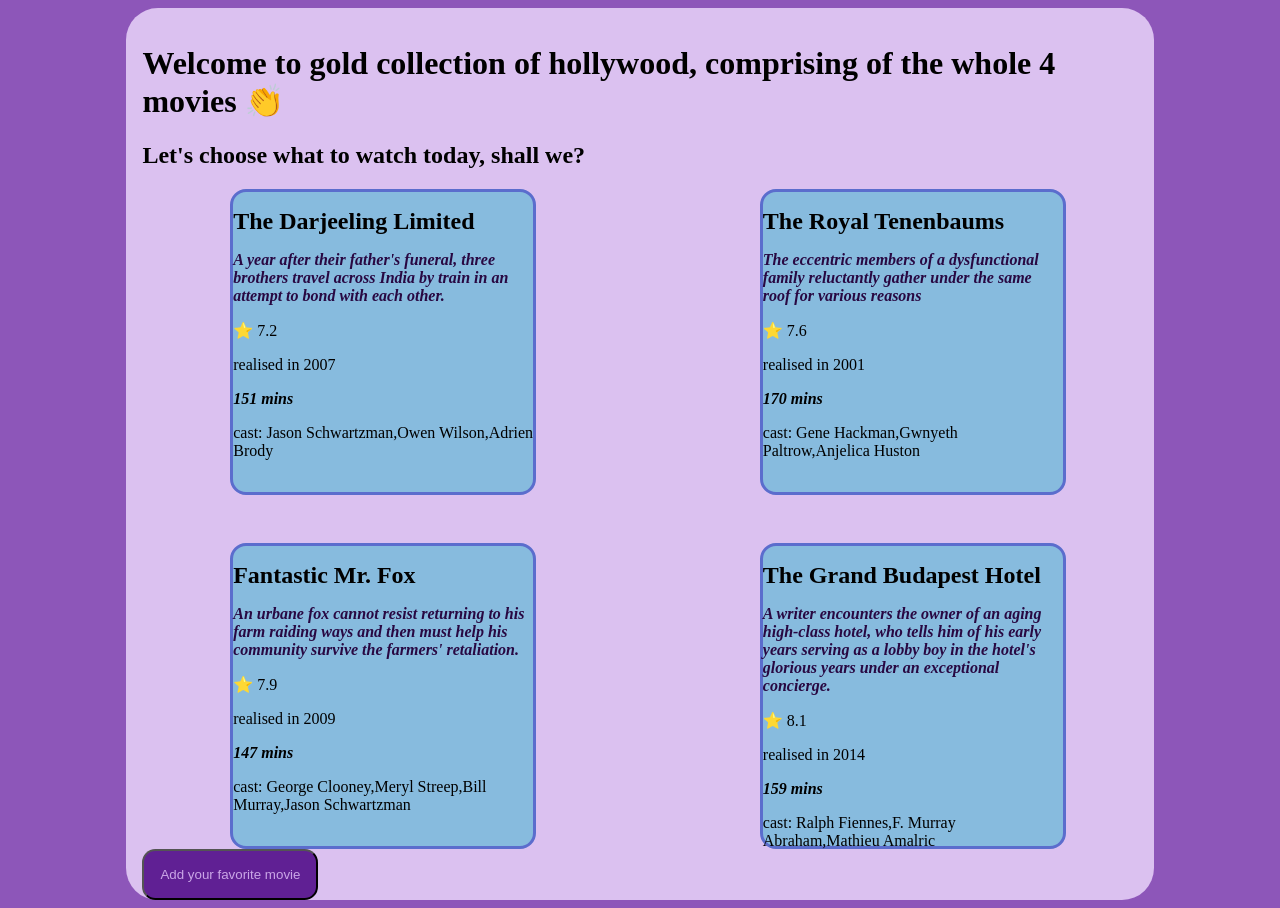
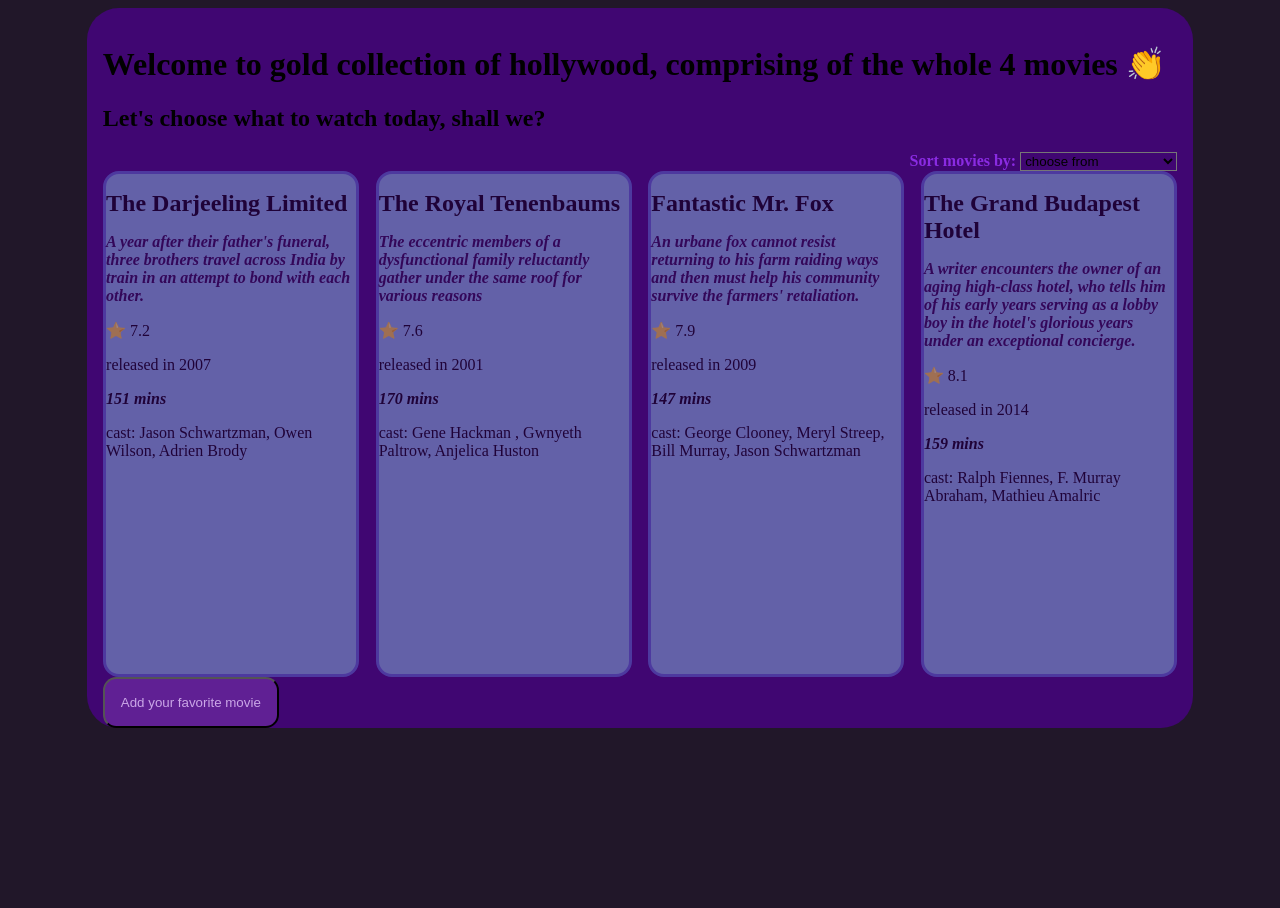
Before and after one commit to pr-maryanarty/FAC-movie-data-project, a plain HTML site: page index.html in a window 1280 px wide. After the commit the page ends 800 px from the top, so only its background shows below. Drawn offline with Linux system fonts and the light colour scheme.

Commit message:
implemented sorting

```diff
--- a/app.js
+++ b/app.js
@@ -1,7 +1,7 @@
 let movieData = {
   "The Darjeeling Limited": {
     plot: "A year after their father's funeral, three brothers travel across India by train in an attempt to bond with each other.",
-    cast: ["Jason Schwartzman", "Owen Wilson", "Adrien Brody"],
+    cast: ["Jason Schwartzman", " Owen Wilson", " Adrien Brody"],
     runtime: 151,
     rating: 7.2,
     year: 2007,
@@ -10,7 +10,7 @@ let movieData = {
     plot: "The eccentric members of a dysfunctional family reluctantly gather under the same roof for various reasons",
     rating: 7.6,
     year: 2001,
-    cast: ["Gene Hackman", "Gwnyeth Paltrow", "Anjelica Huston"],
+    cast: ["Gene Hackman ", " Gwnyeth Paltrow", " Anjelica Huston"],
     runtime: 170,
   },
   "Fantastic Mr. Fox": {
@@ -18,9 +18,9 @@ let movieData = {
     plot: "An urbane fox cannot resist returning to his farm raiding ways and then must help his community survive the farmers' retaliation.",
     cast: [
       "George Clooney",
-      "Meryl Streep",
-      "Bill Murray",
-      "Jason Schwartzman",
+      " Meryl Streep",
+      " Bill Murray",
+      " Jason Schwartzman",
     ],
     runtime: 147,
     rating: 7.9,
@@ -30,7 +30,7 @@ let movieData = {
     runtime: 159,
     year: 2014,
     plot: "A writer encounters the owner of an aging high-class hotel, who tells him of his early years serving as a lobby boy in the hotel's glorious years under an exceptional concierge.",
-    cast: ["Ralph Fiennes", "F. Murray Abraham", "Mathieu Amalric"],
+    cast: ["Ralph Fiennes", " F. Murray Abraham", " Mathieu Amalric"],
   },
 };
 
@@ -92,7 +92,7 @@ function renderMovieCard(movie) {
   const ratingElement = document.createElement("p");
   ratingElement.innerHTML = "⭐️ " + rating;
   const yearElement = document.createElement("p");
-  yearElement.innerHTML = "realised in " + year;
+  yearElement.innerHTML = "released in " + year;
   const runtimeElement = document.createElement("p");
   runtimeElement.innerHTML = runtime + " mins";
   const castElement = document.createElement("p");
@@ -114,8 +114,37 @@ function renderMovieCard(movie) {
   ratingElement.classList.add("elementOfMovieRating");
 }
 
+// render configs :
+//   sort by
+//   filter by title
+//   filter by rating
+
+// find selector
+// on selection -> sort
+let dropDownSort = document.querySelector("#movieSort");
+let curSeletedSortValue = "unselected";
+dropDownSort.addEventListener("change", function (selectedElement) {
+  curSeletedSortValue = selectedElement.target.value;
+  renderMoviesArray();
+});
+
 function renderMoviesArray() {
   content.innerHTML = "";
+
+  if (curSeletedSortValue === "rating") {
+    moviesArray.sort(function (movie1, movie2) {
+      return movie1.rating - movie2.rating;
+    });
+  } else if (curSeletedSortValue === "year") {
+    moviesArray.sort(function (movie1, movie2) {
+      return movie1.year - movie2.year;
+    });
+  } else if (curSeletedSortValue === "runtime") {
+    moviesArray.sort(function (movie1, movie2) {
+      return movie1.runtime - movie2.runtime;
+    });
+  }
+
   for (const movie of moviesArray) {
     renderMovieCard(movie);
   }
--- a/index.html
+++ b/index.html
@@ -14,6 +14,16 @@
         movies 👏
       </h1>
       <h2>Let's choose what to watch today, shall we?</h2>
+
+      <div class="sorting">
+        <label for="movieSort">Sort movies by:</label>
+        <select name="movieSort" id="movieSort">
+          <option value="unselected">choose from</option>
+          <option value="rating">Rating (lowest first)</option>
+          <option value="runtime">Runtime (shortest first)</option>
+          <option value="year">Year (oldest first)</option>
+        </select>
+      </div>
       <!-- <div class="form-container">
         <form class="form">
           <input
@@ -76,6 +86,7 @@
             /></label>
           </fieldset>
           <input type="button" value="Add" class="submitMovie" />
+          <input type="reset" />
         </form>
       </div>
     </div>
--- a/style.css
+++ b/style.css
@@ -1,8 +1,9 @@
 .wrapper {
-  width: 80%;
-  background-color: rgb(219, 193, 240);
+  width: 85%;
+  background-color: rgb(64, 6, 114);
   margin: auto;
   padding-left: 1em;
+  padding-right: 1em;
   padding-top: 1rem;
   border-radius: 2em;
 }
@@ -19,7 +20,7 @@ button {
   display: flex;
 }
 body {
-  background-color: rgb(141, 86, 185);
+  background-color: rgb(33, 23, 41);
 }
 #content {
   display: flex;
@@ -27,15 +28,16 @@ body {
   flex-wrap: wrap;
   justify-content: flex-start;
   align-items: start;
-  gap: 3rem;
+  gap: 1rem;
 }
 .movieCard {
-  max-width: 300px;
-  height: 300px;
+  max-width: 250px;
+  height: 500px;
   margin: 0 auto;
   border-radius: 1rem;
   border: solid #5b6dcd 3px;
   background-color: rgb(135, 187, 222);
+  opacity: 50%;
 }
 .elementOfMoviePlot {
   font-weight: 600;
@@ -49,3 +51,12 @@ body {
 .elementOfMovieTitle {
   font-size: 1.5rem;
 }
+
+.sorting {
+  text-align: right;
+  color: blueviolet;
+  font-weight: 900;
+}
+#movieSort {
+  background-color: rgb(64, 6, 114);
+}
```
